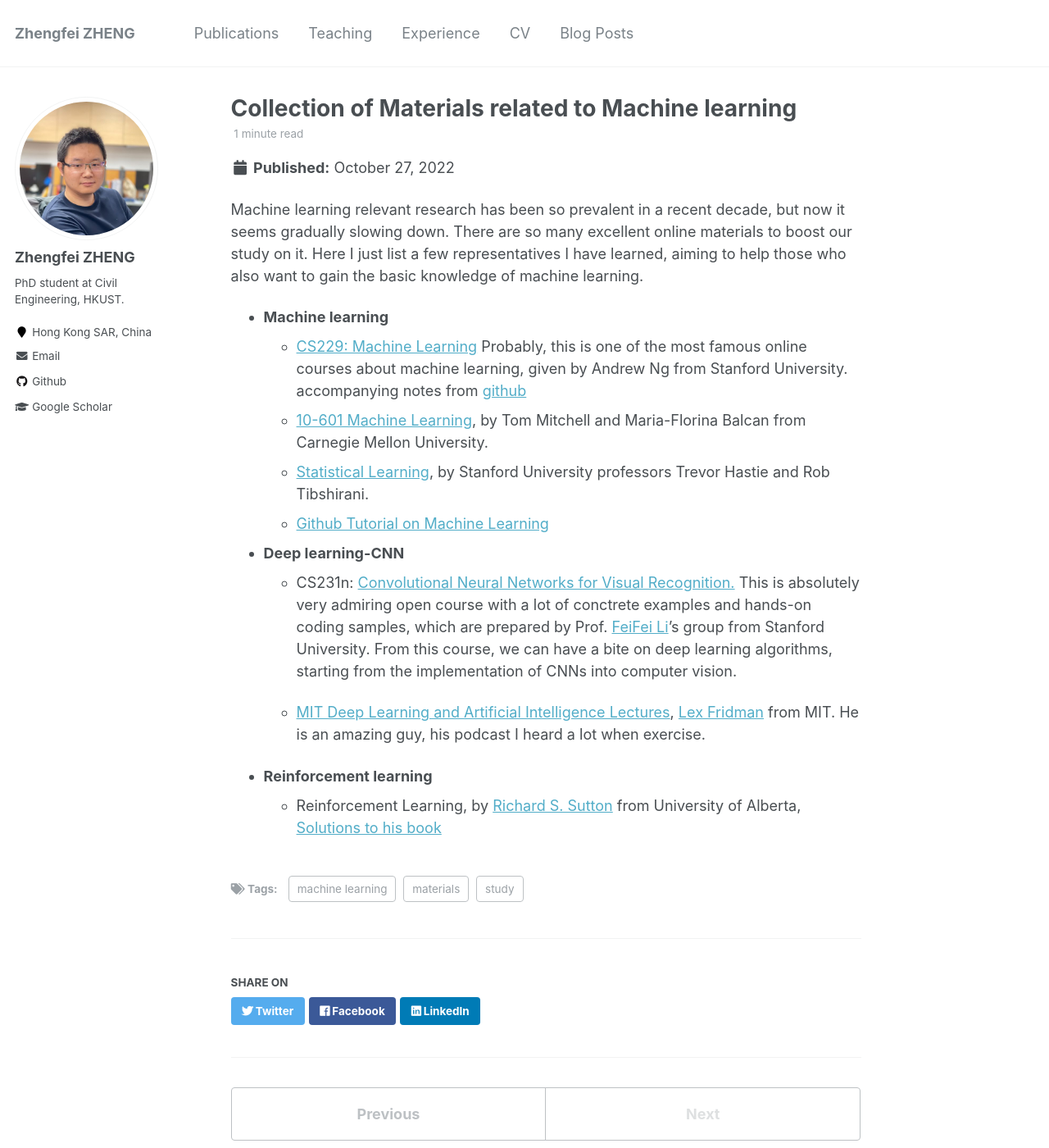
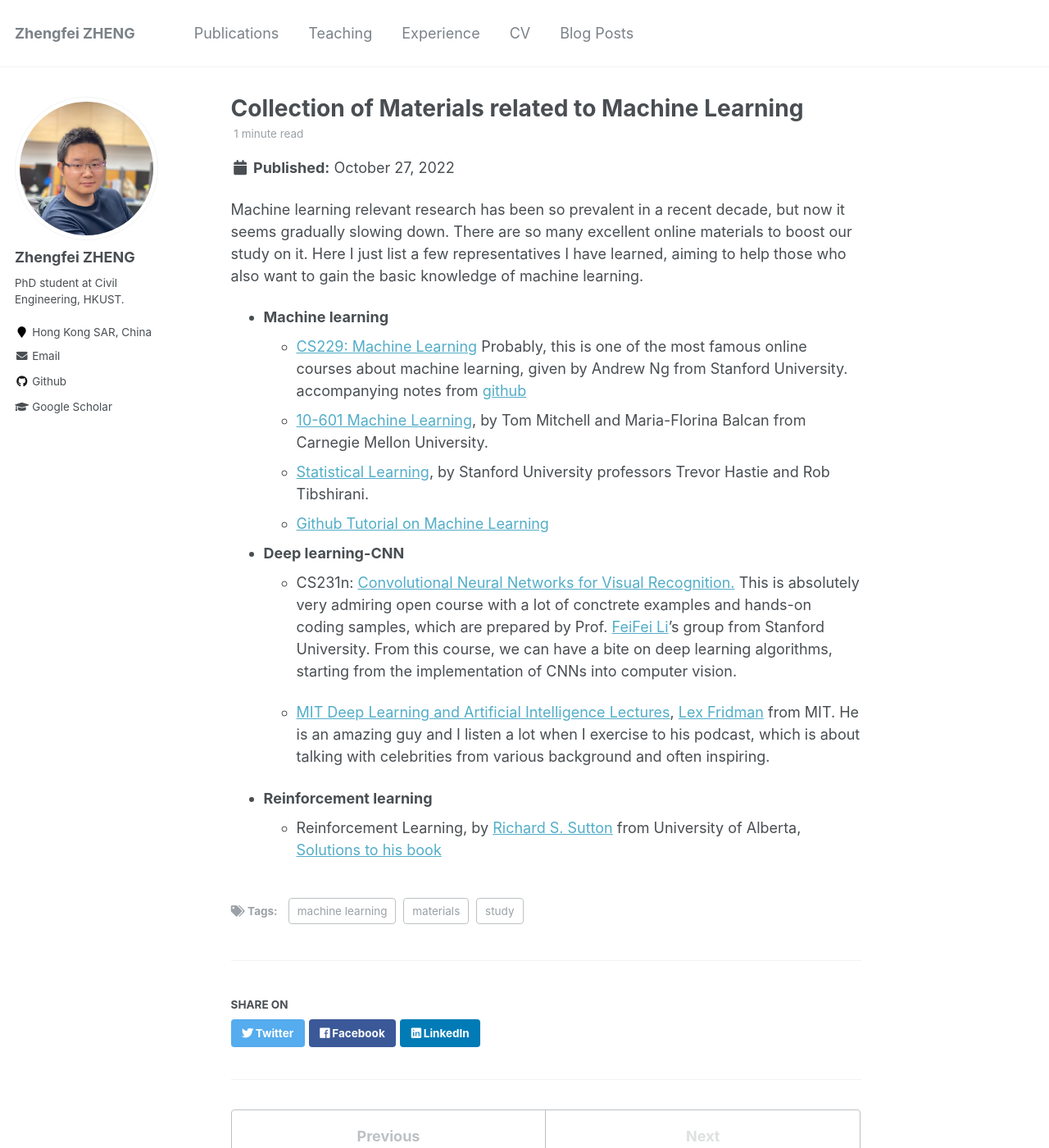
Before and after one commit to zf-z/zf-z.github.io, a Jekyll site: the page built from _posts/2022-10-27-ml.md, in a window 1280 px wide and 1400 px high. Shown: the whole window at 82% size. Built offline with Jekyll 4.4.1, drawn with Linux system fonts in a browser that asks for light colours.

Commit message:
Update 2022-10-27-ml.md

```diff
--- a/_posts/2022-10-27-ml.md
+++ b/_posts/2022-10-27-ml.md
@@ -1,5 +1,5 @@
 ---
-title: 'Collection of Materials related to Machine learning'
+title: 'Collection of Materials related to Machine Learning'
 date: 2022-10-27
 permalink: /posts/2022/10/convex-optimization/
 tags:
@@ -22,7 +22,7 @@
   - CS231n: [Convolutional Neural Networks for Visual Recognition.](https://cs231n.github.io/)
 This is absolutely very admiring open course with a lot of conctrete examples and hands-on coding samples, which are prepared by Prof. [FeiFei Li](https://profiles.stanford.edu/fei-fei-li)'s group from Stanford University. From this course, we can have a bite on deep learning algorithms, starting from the implementation of CNNs into computer vision.
 
-  - [MIT Deep Learning and Artificial Intelligence Lectures](https://deeplearning.mit.edu/), [Lex Fridman](https://lexfridman.com/) from MIT. He is an amazing guy, his podcast I heard a lot when exercise.
+  - [MIT Deep Learning and Artificial Intelligence Lectures](https://deeplearning.mit.edu/), [Lex Fridman](https://lexfridman.com/) from MIT. He is an amazing guy and  I listen a lot when I exercise to his podcast, which is about talking with celebrities from various background and often inspiring.
 
 * **Reinforcement learning**
   - Reinforcement Learning, by [Richard S. Sutton](http://www.incompleteideas.net/) from University of Alberta, [Solutions to his book](https://github.com/LyWangPX/Reinforcement-Learning-2nd-Edition-by-Sutton-Exercise-Solutions)
```
